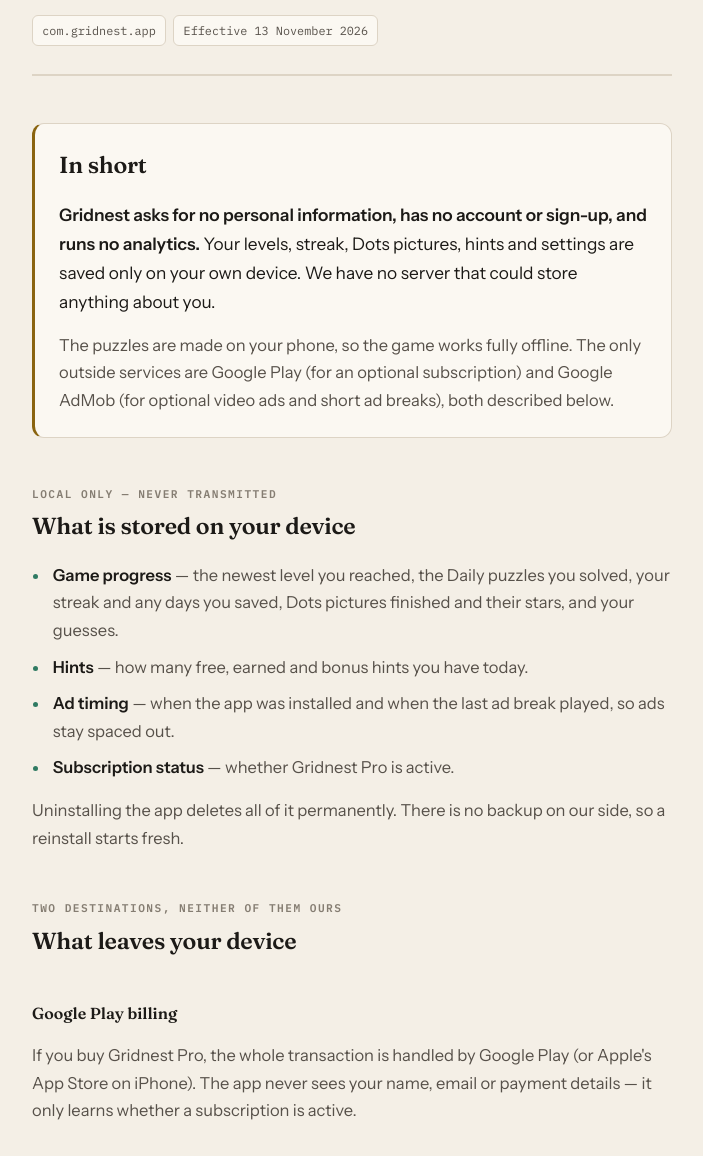
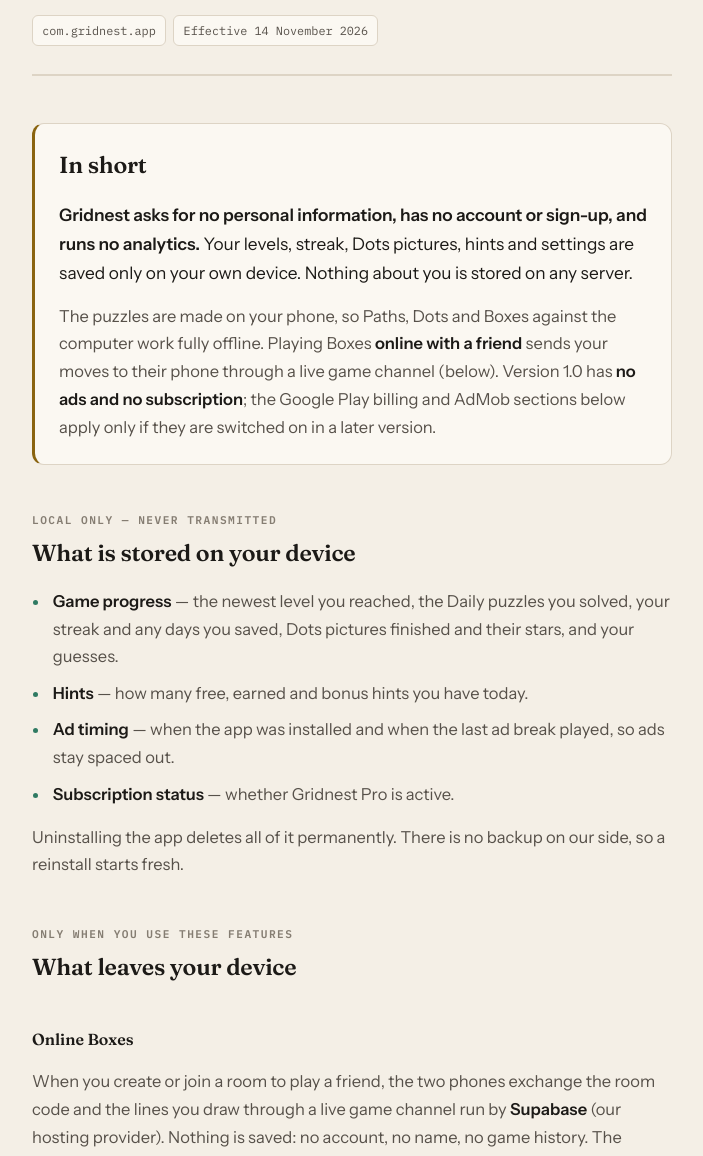
Before and after one commit to saadahmedhafeez/saadahmedhafeez.github.io, a plain HTML site: page gridnest/privacy.html in a window 1280 px wide. Shown: the part 137-1293 px from the top of the page, without its empty margins (288-991 px from the left). Drawn offline with Linux system fonts and the light colour scheme.

Commit message:
Gridnest privacy: online Boxes (Supabase live channel, nothing stored); v1.0 has no ads or subscription
Co-Authored-By: Claude Opus 5.5 <noreply@anthropic.com>

```diff
--- a/gridnest/privacy.html
+++ b/gridnest/privacy.html
@@ -75,12 +75,12 @@ footer{margin-top:3.5rem; padding-top:1.4rem; border-top:1px solid var(--border)
   <header class="masthead">
     <span class="eyebrow">Privacy Policy</span>
     <h1>Gridnest</h1>
-    <div class="meta"><span>com.gridnest.app</span><span>Effective 13 November 2026</span></div>
+    <div class="meta"><span>com.gridnest.app</span><span>Effective 14 November 2026</span></div>
   </header>
 <section id="summary">
 <div class="s-head"><h2>In short</h2></div>
-<p><b>Gridnest asks for no personal information, has no account or sign-up, and runs no analytics.</b> Your levels, streak, Dots pictures, hints and settings are saved only on your own device. We have no server that could store anything about you.</p>
-<p>The puzzles are made on your phone, so the game works fully offline. The only outside services are Google Play (for an optional subscription) and Google AdMob (for optional video ads and short ad breaks), both described below.</p>
+<p><b>Gridnest asks for no personal information, has no account or sign-up, and runs no analytics.</b> Your levels, streak, Dots pictures, hints and settings are saved only on your own device. Nothing about you is stored on any server.</p>
+<p>The puzzles are made on your phone, so Paths, Dots and Boxes against the computer work fully offline. Playing Boxes <b>online with a friend</b> sends your moves to their phone through a live game channel (below). Version 1.0 has <b>no ads and no subscription</b>; the Google Play billing and AdMob sections below apply only if they are switched on in a later version.</p>
 </section>
 <section id="stored">
 <div class="s-head"><span class="kicker">Local only &mdash; never transmitted</span><h2>What is stored on your device</h2></div>
@@ -88,7 +88,9 @@ footer{margin-top:3.5rem; padding-top:1.4rem; border-top:1px solid var(--border)
 <p>Uninstalling the app deletes all of it permanently. There is no backup on our side, so a reinstall starts fresh.</p>
 </section>
 <section id="leaves">
-<div class="s-head"><span class="kicker">Two destinations, neither of them ours</span><h2>What leaves your device</h2></div>
+<div class="s-head"><span class="kicker">Only when you use these features</span><h2>What leaves your device</h2></div>
+<h3>Online Boxes</h3>
+<p>When you create or join a room to play a friend, the two phones exchange the room code and the lines you draw through a live game channel run by <b>Supabase</b> (our hosting provider). Nothing is saved: no account, no name, no game history. The channel ends when you leave the room. Like any internet connection, Supabase sees your IP address while you are connected.</p>
 <h3>Google Play billing</h3>
 <p>If you buy Gridnest Pro, the whole transaction is handled by Google Play (or Apple's App Store on iPhone). The app never sees your name, email or payment details &mdash; it only learns whether a subscription is active.</p>
 <h3>Google AdMob</h3>
```
